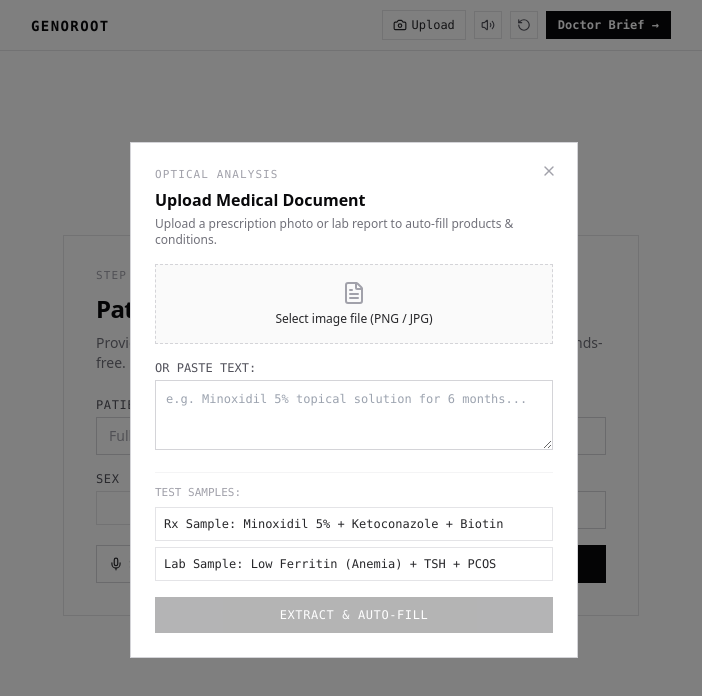
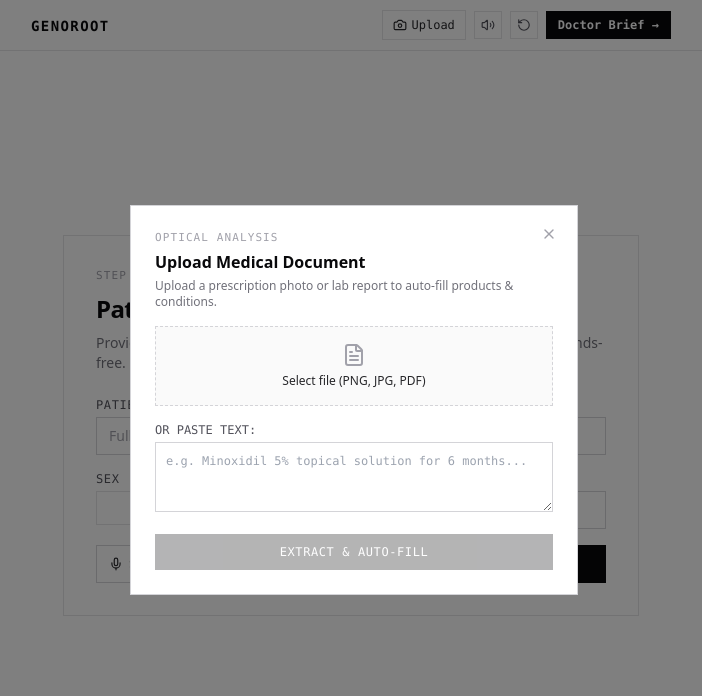
Before and after one commit to yaseen2402/form, a Next.js app: page / in a window 1280 px wide. Both pictures are taken after a click on the button "Upload". Shown: the top 696 px of the page, without its empty margins (286-988 px from the left). Built offline with nearby package versions, Linux system fonts and the light colour scheme.

Commit message:
feat: add PDF upload support and remove hardcoded test samples from modal

```diff
--- a/src/components/PrescriptionUploadModal.tsx
+++ b/src/components/PrescriptionUploadModal.tsx
@@ -4,18 +4,7 @@ import React, { useState } from "react";
 import { useIntake } from "@/context/IntakeContext";
 import { X, Upload, FileText, Loader2, Check } from "lucide-react";
 
-const SAMPLE_RX_1 = `Dr. Anita Sen, MD Dermatology & Trichology
-Rx:
-1. Topical Minoxidil 5% Solution - 1ml at night on scalp (Duration: 6 months)
-2. Ketoconazole 2% Medicated Shampoo - 3 times a week (Duration: 3 months)
-3. Follihair Multi-vitamin / Biotin 10mg - 1 tablet daily (Duration: 3 months)
-Notes: Patient reports good initial regrowth with minoxidil, no major scalp erythema.`;
 
-const SAMPLE_RX_2 = `Metropolis Diagnostic Lab Report
-Patient: Sunita Rao (Female, 34)
-Test: Serum Ferritin: 14 ng/mL (Low - Anemia)
-Thyroid Profile: TSH 7.8 uIU/mL (High - Hypothyroidism)
-USG Pelvis: Bilateral polycystic ovaries pattern (PCOS).`;
 
 export function PrescriptionUploadModal() {
   const {
@@ -123,26 +112,33 @@ export function PrescriptionUploadModal() {
           <label className="border border-dashed border-zinc-300 hover:border-zinc-950 p-4 flex flex-col items-center justify-center cursor-pointer transition bg-zinc-50 hover:bg-zinc-100/50">
             {previewUrl ? (
               <div className="flex flex-col items-center">
-                <img
-                  src={previewUrl}
-                  alt="Prescription preview"
-                  className="max-h-28 object-contain mb-2 border border-zinc-200"
-                />
+                {selectedFile?.type === "application/pdf" ? (
+                  <div className="p-4 bg-zinc-100 border border-zinc-200 mb-2 flex flex-col items-center justify-center">
+                    <FileText className="w-8 h-8 text-zinc-600" />
+                    <span className="text-[10px] mt-1 block font-mono text-center truncate max-w-[120px]">{selectedFile.name}</span>
+                  </div>
+                ) : (
+                  <img
+                    src={previewUrl}
+                    alt="Document preview"
+                    className="max-h-28 object-contain mb-2 border border-zinc-200"
+                  />
+                )}
                 <span className="text-xs font-mono text-zinc-900 underline">
-                  Replace image
+                  Replace document
                 </span>
               </div>
             ) : (
               <>
                 <FileText className="w-6 h-6 text-zinc-400 mb-1.5" />
-                <span className="text-xs font-medium text-zinc-800">
-                  Select image file (PNG / JPG)
+                <span className="text-xs font-medium text-zinc-800 text-center">
+                  Select file (PNG, JPG, PDF)
                 </span>
               </>
             )}
             <input
               type="file"
-              accept="image/*"
+              accept="image/*,application/pdf"
               className="hidden"
               onChange={handleFileChange}
             />
@@ -161,27 +157,6 @@ export function PrescriptionUploadModal() {
             placeholder="e.g. Minoxidil 5% topical solution for 6 months..."
             className="w-full text-xs p-2.5 border border-zinc-300 focus:outline-none focus:border-zinc-950 text-zinc-900 font-mono"
           />
-        </div>
-
-        {/* Sample presets */}
-        <div className="mb-4 border-t border-zinc-100 pt-3">
-          <span className="text-[11px] font-mono text-zinc-400 block mb-1.5 uppercase">
-            Test Samples:
-          </span>
-          <div className="space-y-1.5">
-            <button
-              onClick={() => setRxText(SAMPLE_RX_1)}
-              className="w-full text-left p-2 border border-zinc-200 hover:border-zinc-950 text-xs font-mono text-zinc-800 transition"
-            >
-              Rx Sample: Minoxidil 5% + Ketoconazole + Biotin
-            </button>
-            <button
-              onClick={() => setRxText(SAMPLE_RX_2)}
-              className="w-full text-left p-2 border border-zinc-200 hover:border-zinc-950 text-xs font-mono text-zinc-800 transition"
-            >
-              Lab Sample: Low Ferritin (Anemia) + TSH + PCOS
-            </button>
-          </div>
         </div>
 
         {successMsg && (
```
